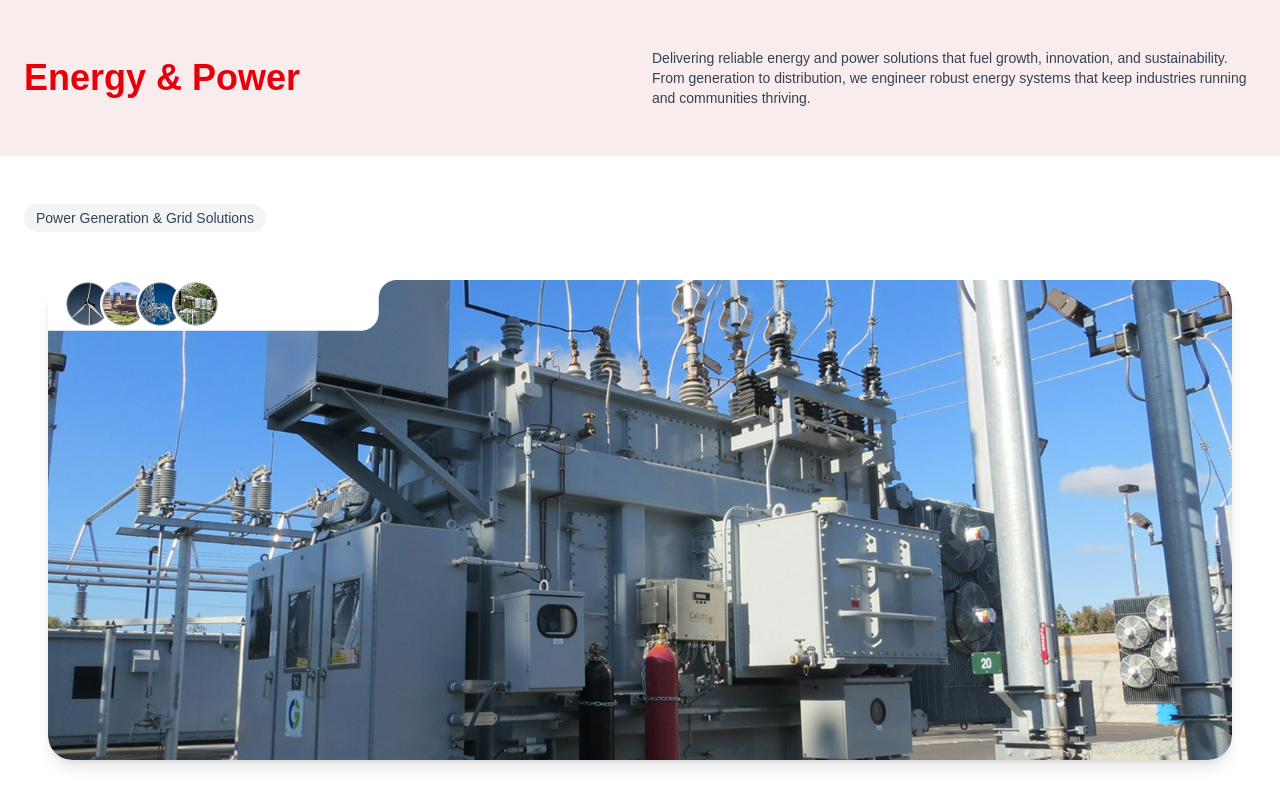
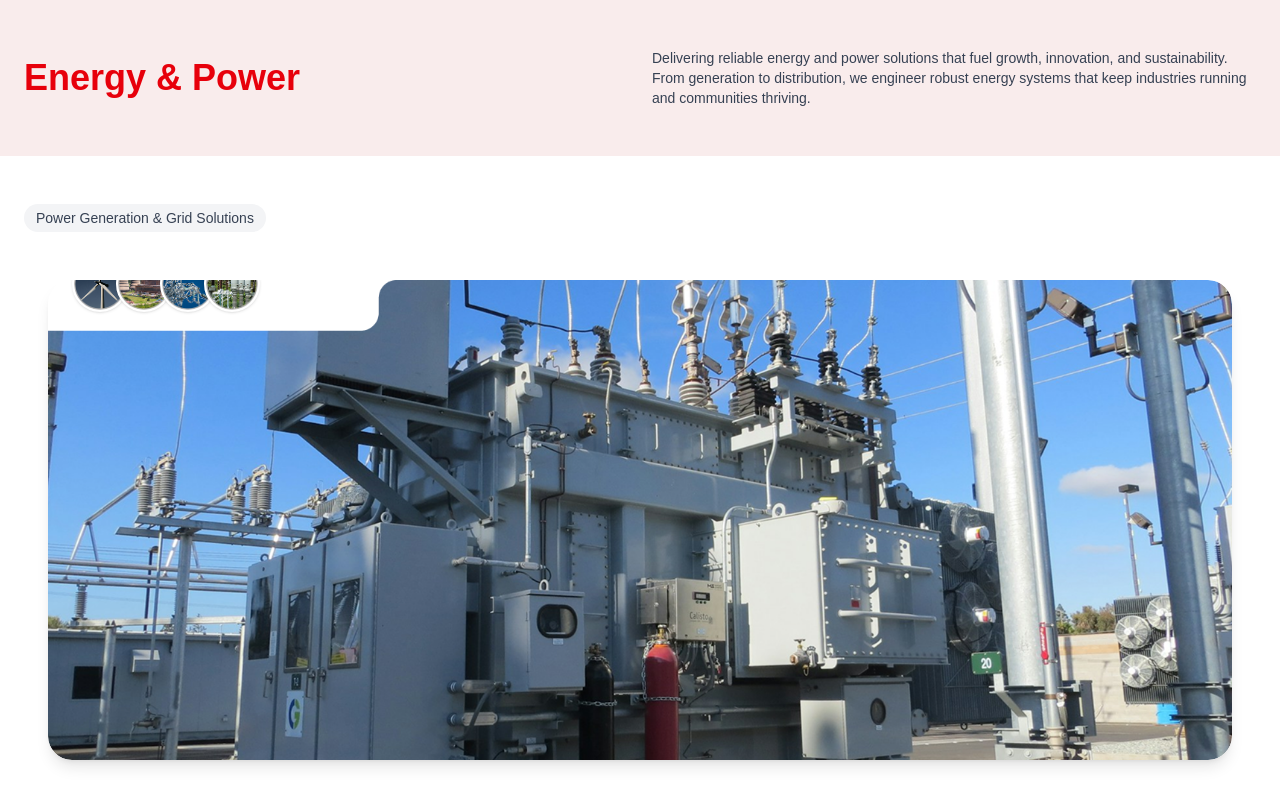
Before and after one commit to kimmierwang/morsa-energy, a Next.js app: page /power in a window 1280 px wide. Shown: the top 806 px of the page. Built offline with nearby package versions, Linux system fonts and the light colour scheme.

Commit message:
Adjust thumbnails: move above image and increase size
cgen-a73c28648c264bffbdb79c679f427b0b

```diff
--- a/app/power/page.tsx
+++ b/app/power/page.tsx
@@ -27,18 +27,18 @@ export default function PowerPage() {
             <div className="relative overflow-hidden rounded-3xl shadow-lg">
               <img src="/images/pe5.png" alt="Power infrastructure" className="w-full h-[360px] md:h-[420px] lg:h-[480px] object-cover rounded-3xl" />
 
-              <div className="absolute top-0 left-4 flex items-center">
+              <div className="absolute -top-6 left-6 flex items-center">
                 <div className="flex items-center -space-x-3">
-                  <div className="w-12 h-12 rounded-full overflow-hidden border-2 border-white bg-white">
+                  <div className="w-14 h-14 rounded-full overflow-hidden border-2 border-white bg-white shadow-sm">
                     <img src="/images/pe1.png" alt="thumb 1" className="w-full h-full object-cover" />
                   </div>
-                  <div className="w-12 h-12 rounded-full overflow-hidden border-2 border-white bg-white">
+                  <div className="w-14 h-14 rounded-full overflow-hidden border-2 border-white bg-white shadow-sm">
                     <img src="/images/pe2.png" alt="thumb 2" className="w-full h-full object-cover" />
                   </div>
-                  <div className="w-12 h-12 rounded-full overflow-hidden border-2 border-white bg-white">
+                  <div className="w-14 h-14 rounded-full overflow-hidden border-2 border-white bg-white shadow-sm">
                     <img src="/images/pe3.png" alt="thumb 3" className="w-full h-full object-cover" />
                   </div>
-                  <div className="w-12 h-12 rounded-full overflow-hidden border-2 border-white bg-white">
+                  <div className="w-14 h-14 rounded-full overflow-hidden border-2 border-white bg-white shadow-sm">
                     <img src="/images/pe4.png" alt="thumb 4" className="w-full h-full object-cover" />
                   </div>
                 </div>
```
